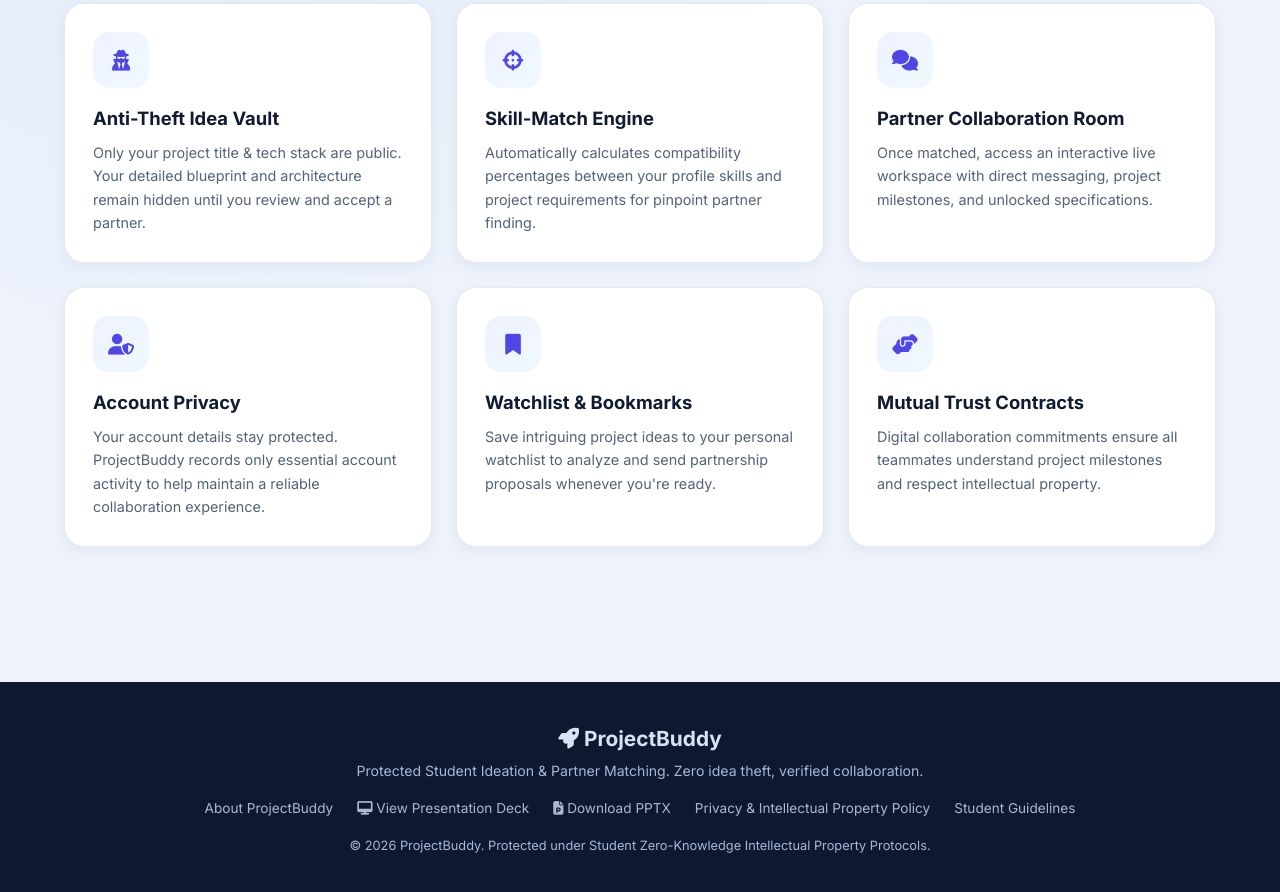
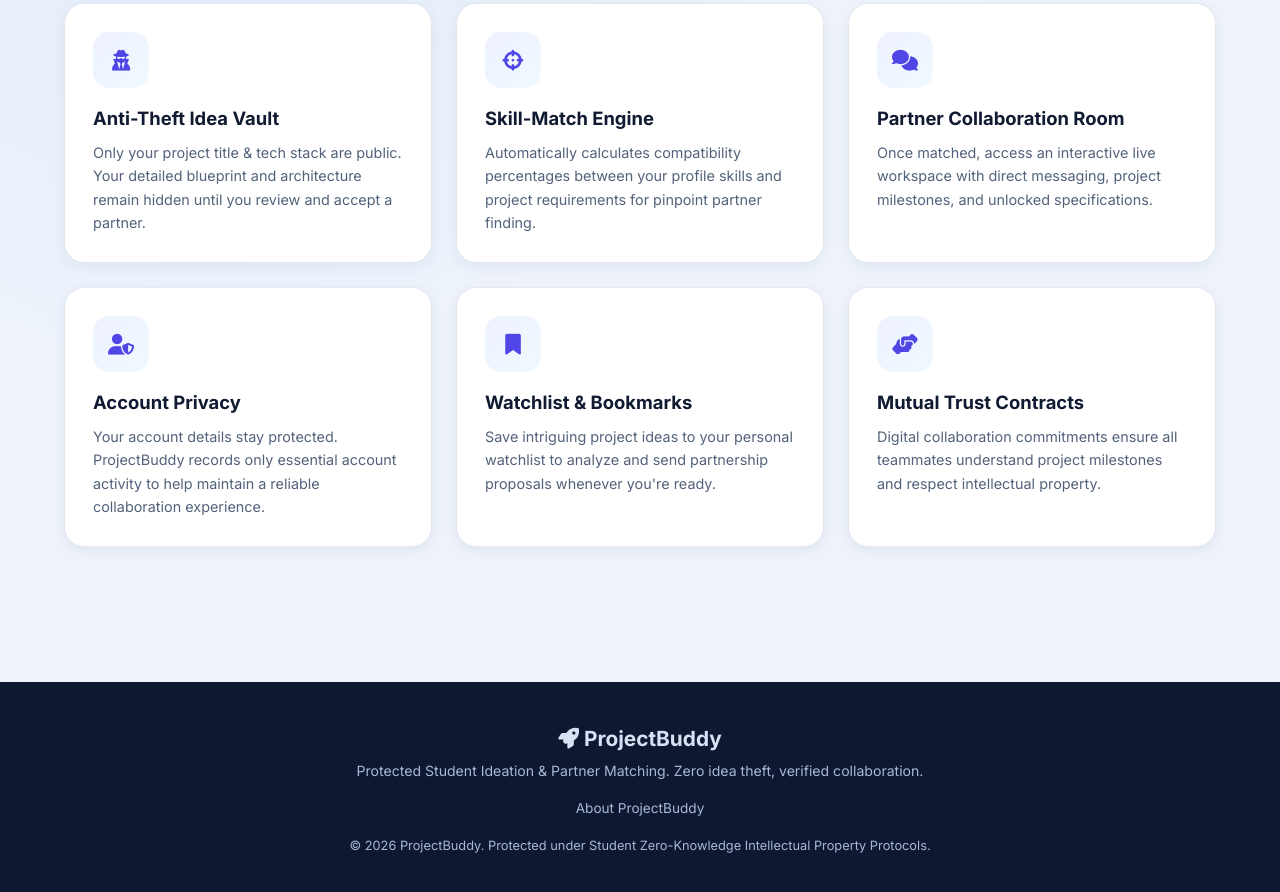
Before and after one commit to mrrehan8779255248-netizen/Project-buddy-, a website: page project/index.html in a window 1280 px wide. Shown: the part 943-1835 px from the top of the page. Drawn offline with Linux system fonts and the light colour scheme.

Commit message:
Remove unused footer links

```diff
--- a/project/index.html
+++ b/project/index.html
@@ -870,10 +870,6 @@
             </div>
             <div class="footer-links">
                 <a href="#" onclick="showPage('landing')">About ProjectBuddy</a>
-                <a href="presentation.html" target="_blank"><i class="fas fa-desktop"></i> View Presentation Deck</a>
-                <a href="ProjectBuddy_Presentation.pptx" download><i class="fas fa-file-powerpoint"></i> Download PPTX</a>
-                <a href="#">Privacy & Intellectual Property Policy</a>
-                <a href="#">Student Guidelines</a>
             </div>
             <p class="footer-copy">&copy; 2026 ProjectBuddy. Protected under Student Zero-Knowledge Intellectual Property Protocols.</p>
         </div>
```
